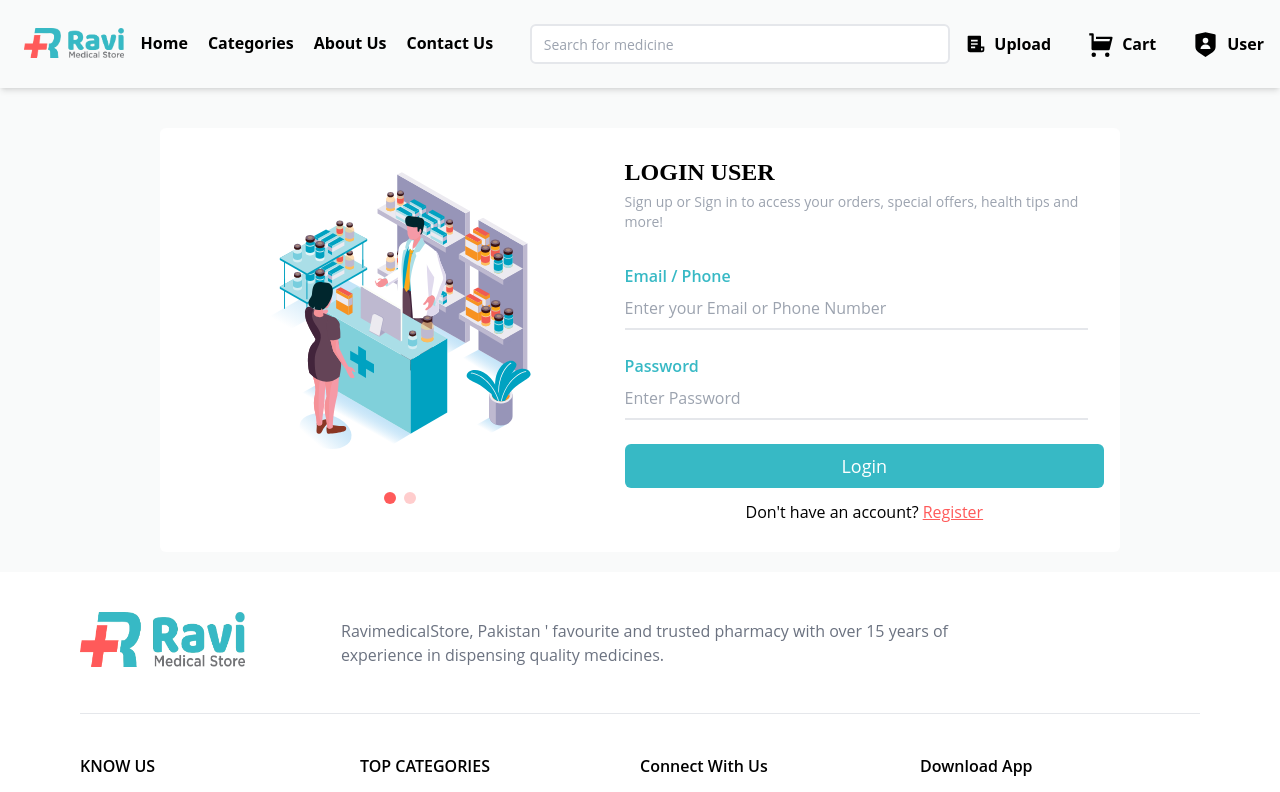
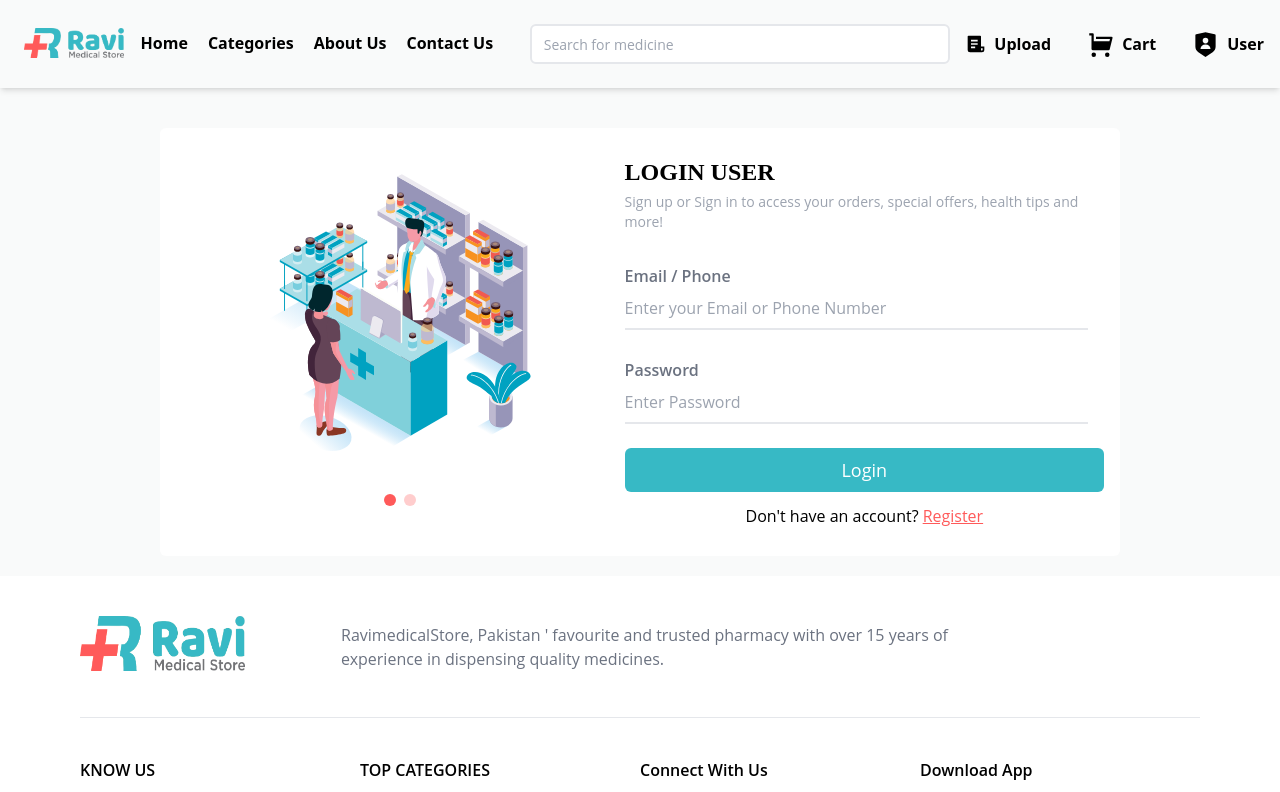
Before and after one commit to kunals131/EParmacy, a Next.js app in the folder client/: page /account/login in a window 1280 px wide. Shown: the top 792 px of the page. Built offline with nearby package versions, Linux system fonts and the light colour scheme.

Commit message:
Input Color Change

```diff
--- a/client/pages/account/login.jsx
+++ b/client/pages/account/login.jsx
@@ -1,12 +1,13 @@
-import React, { useEffect, useState } from 'react'
+import React, { useEffect, useRef, useState } from 'react'
 import Image from 'next/dist/client/image'
 
 const Images = ['/login/loginImg1.svg','/login/loginImg2.svg']
 
 const LoginInput = ({name, type,id,label,onChange, placeholder,value})=>{
+  const [inFocus,setInFocus] = useState(false);
   return (
     <div>
-      <label htmlFor={id} className="text-primary font-semibold">{label}</label>
+      <label htmlFor={id} className={` ${inFocus?'text-primary':'text-gray-500'} transition-all font-semibold`}>{label}</label>
       <div className='flex'>
         {name==='phone'&&
           <select name="code" className='w-[18%] mr-3 outline-none border-b-2 text-gray-500' id="code">
@@ -15,7 +16,7 @@ const LoginInput = ({name, type,id,label,onChange, placeholder,value})=>{
             <option value="+91">+91 (India)</option>
           </select>
       }
-      <input type={type} onChange={onChange} value={value} name={name} id={id} placeholder={placeholder} className="py-2 outline-none border-b-2 w-full" />
+      <input  type={type} onFocus={()=>setInFocus(true)} onBlur={()=>setInFocus(false)} onChange={onChange} value={value} name={name} id={id} placeholder={placeholder} className="py-2 outline-none border-b-2 w-full" />
       </div>
     </div>
 
@@ -91,7 +92,7 @@ const Login = () => {
         {isLogin?'LOGIN USER':'REGISTER USER'}
       </div>
       <div className={`text-sm ${error&&'text-red-600'} text-gray-400 mt-1`}>{!error?"Sign up or Sign in to access your orders, special offers, health tips and more!":`* ${error}`}</div>
-      <div className='mt-8 space-y-6 pr-4'>
+      <div className='mt-8 lg:space-y-7 space-y-7  pr-4'>
       {!isLogin&&<LoginInput onChange={handleChange} value={userForm.fullName} name="fullName" id="fullName"  label="Full Name" placeholder="Enter Full Name" type="text"/>}
         {!isLogin&&<LoginInput type="text" onChange={handleChange} value={userForm.phone} name="phone" id="phone" placeholder="Enter Phone Number" label="Phone Number"/>}
         {!isLogin&&<LoginInput onChange={handleChange} value={userForm.email} type="email" name="email" id="email" placeholder="Enter Email Address" label="Email"/>}
```
